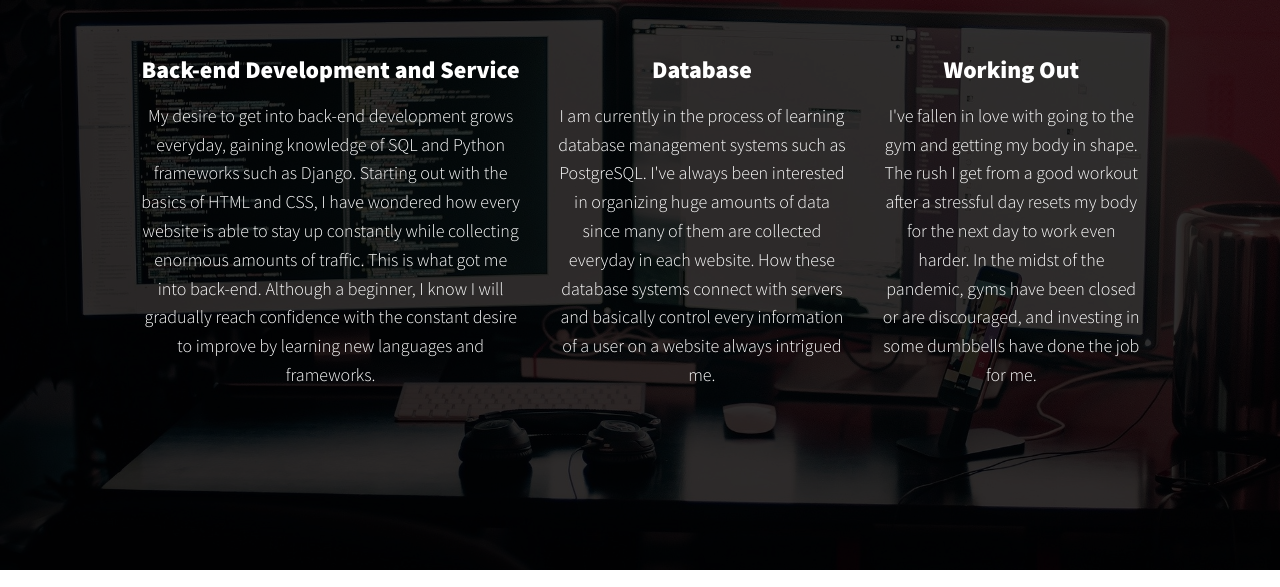
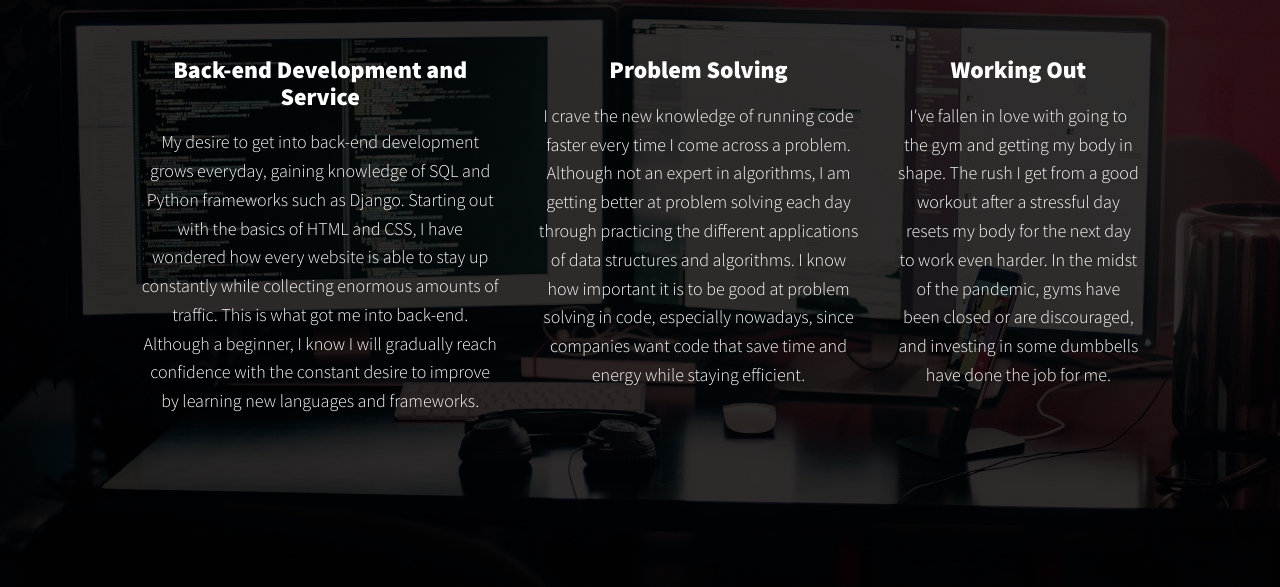
Before and after one commit to Cyoo9/MyPortfolio, a plain HTML site: page index.html in a window 1280 px wide. Shown: the part 739-1326 px from the top of the page. Drawn offline with nearby package versions, Linux system fonts and the light colour scheme.

Commit message:
Update index.html

```diff
--- a/index.html
+++ b/index.html
@@ -52,10 +52,10 @@
                 </div> <!-- / interest-->
 
                 <div class="interest">
-                    <h3>Database</h3>
-                    <p>I am currently in the process of learning database management systems such as PostgreSQL.
-                         I've always been interested in organizing huge amounts of data since many of them are collected everyday in each website. How
-                        these database systems connect with servers and basically control every information of a user on a website always intrigued me.
+                    <h3>Problem Solving</h3>
+                    <p>I crave the new knowledge of running code faster every time I come across a problem. Although not an expert in algorithms, I am getting better
+                        at problem solving each day through practicing the different applications of data structures and algorithms. I know how important it is to be
+                        good at problem solving in code, especially nowadays, since companies want code that save time and energy while staying efficient.
                     </p>
                 </div> <!-- / interest-->
 
```
